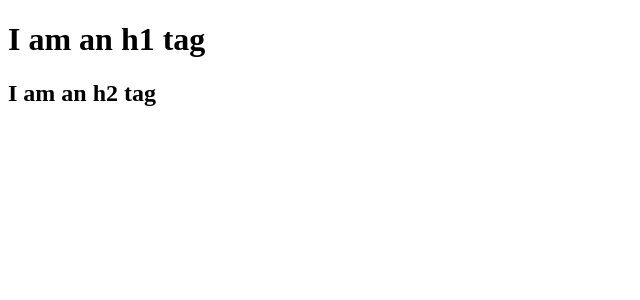
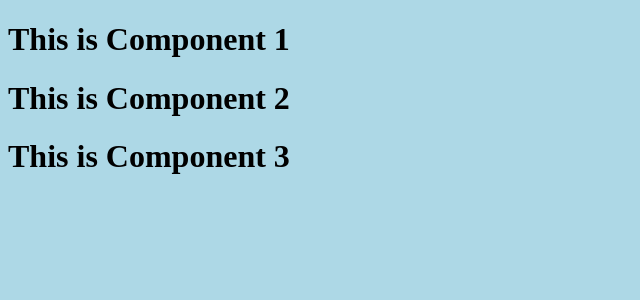
Before and after one commit to lokeshalla/React, a React (Vite) app: page / in a window 1280 px wide. Shown: the top 300 px of the page, without its empty margins (0-640 px from the left). Built offline with nearby package versions, Linux system fonts and the light colour scheme.

Commit message:
JSX and React Components

```diff
--- a/App.js
+++ b/App.js
@@ -1,19 +1,49 @@
 import React from "react";
 import ReactDOM from "react-dom/client";
 
-const parent = React.createElement(
-  "div",
-  { id: "parent" },
-  React.createElement("div", { id: "child" }, [
-    React.createElement("h1", {}, "I am an h1 tag"),
-    React.createElement("h2", {}, "I am an h2 tag"),
-  ]),
+// JSX - HTML like or XML like syntax
+
+const jsxHeading = (
+  <>
+    <h1 id="jsx-heading">Hello World from JSX</h1>
+    <h2>Sub Heading</h2>
+  </>
+);
+// Function Declaration
+function Heading1() {
+  return (
+    <div>
+      <h1>This is Component 1</h1>
+    </div>
+  );
+}
+// Arrow Function
+const Heading2 = () => {
+  return (
+    <div>
+      <h1>This is Component 2</h1>
+    </div>
+  );
+};
+// You can also write Arrow Function without return statement
+// If there is only one statement
+const Heading3 = () => (
+  <div>
+    <h1>This is Component 3</h1>
+  </div>
 );
 
-const heading = React.createElement(
-  "h1",
-  { id: "heading" },
-  "Hello World from React",
+const Heading4 = () => <h1>This is Component 4</h1>;
+
+const Heading5 = () => {
+  return <h1>This is Component 5</h1>;
+};
+
+const root = ReactDOM.createRoot(document.getElementById("root"));
+root.render(
+  <>
+    <Heading1 />
+    <Heading2 />
+    <Heading3 />
+  </>,
 );
-const root = ReactDOM.createRoot(document.getElementById("root"));
-root.render(parent);
--- a/index.css
+++ b/index.css
@@ -1,3 +1,3 @@
-#heading {
-  color: red;
+body {
+  background-color: lightblue;
 }
```
Also changed, not shown: package.json (+6 -1 lines).
